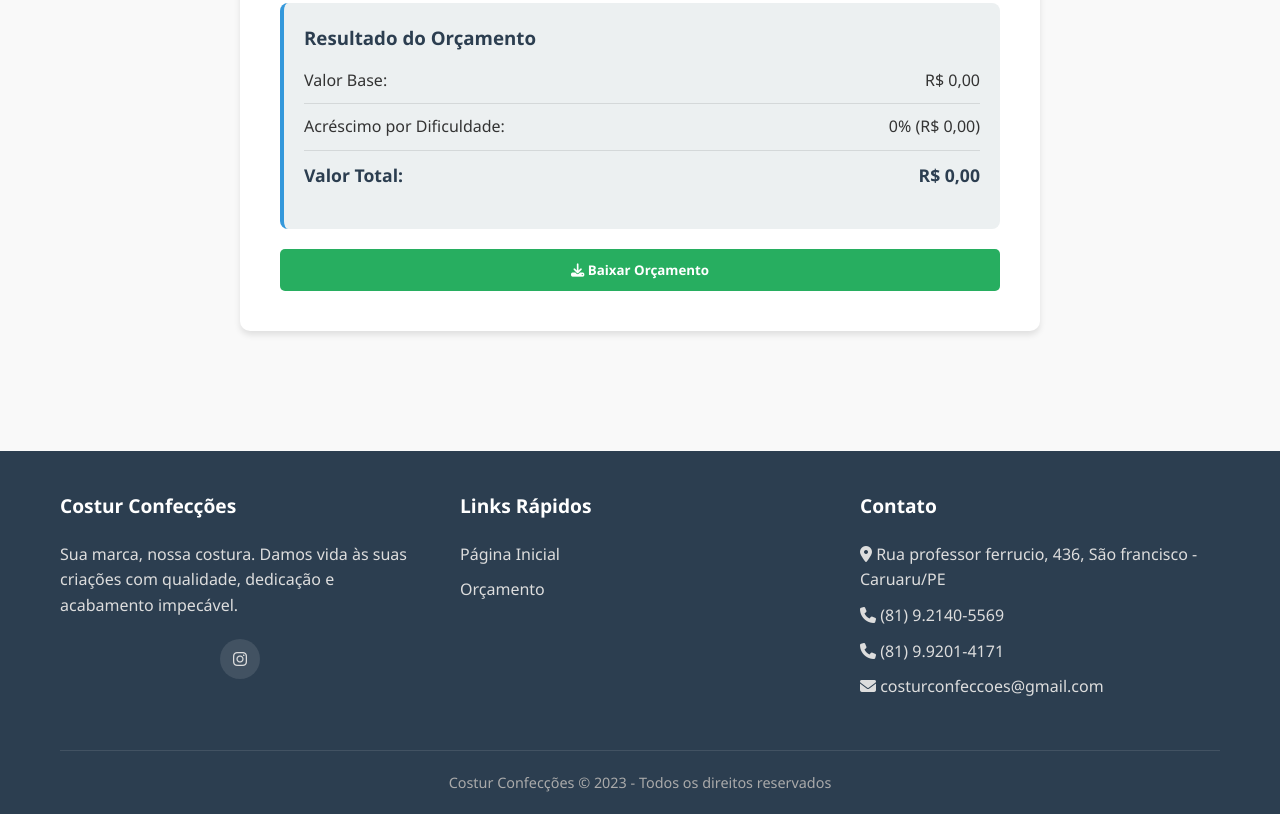
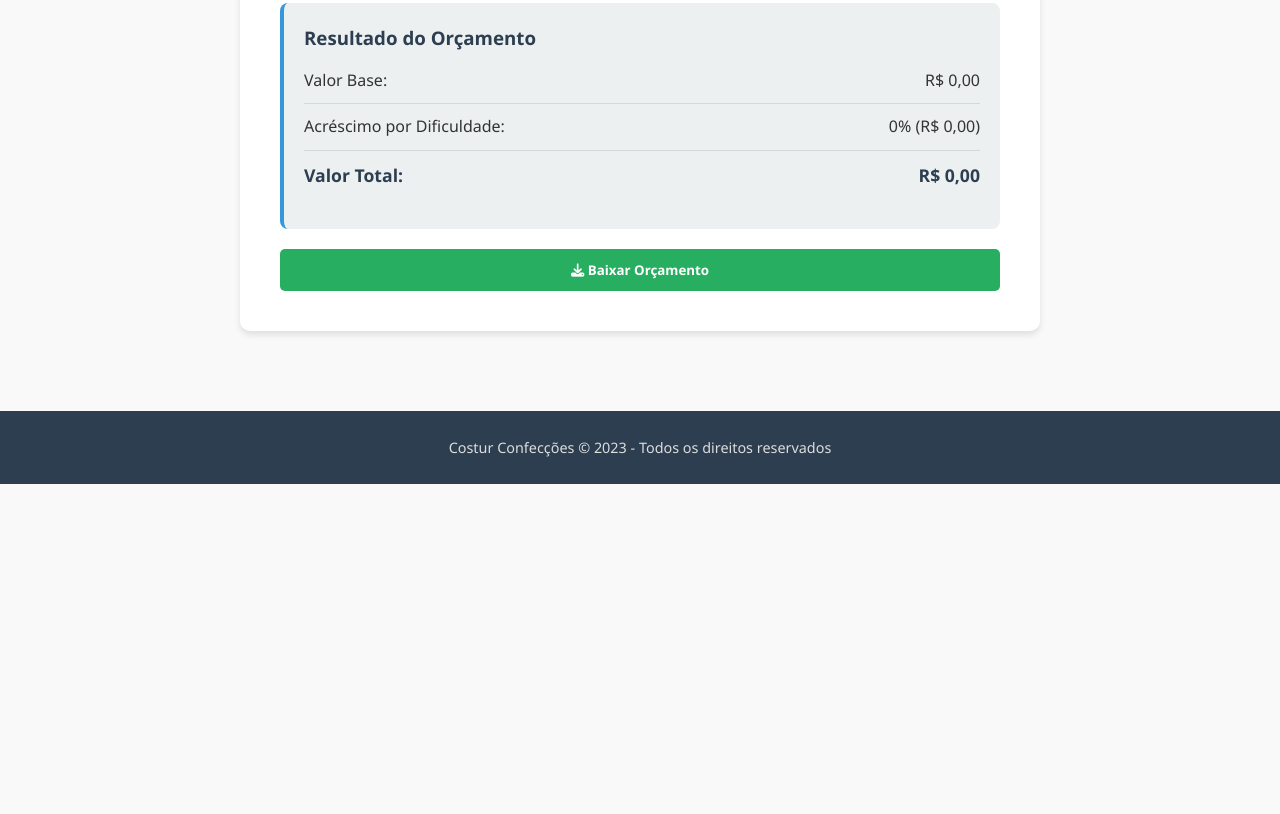
Before and after one commit to costurconfeccoes-hub/or-amento, a plain HTML site: page index.html in a window 1280 px wide. Shown: the part 1120-1934 px from the top of the page. After the commit the page ends 1604 px from the top, so only its background shows below. Drawn offline with Linux system fonts and the light colour scheme.

Commit message:
Update index.html

```diff
--- a/index.html
+++ b/index.html
@@ -29,6 +29,9 @@
             line-height: 1.6;
             overflow-x: hidden;
             overflow-y: auto;
+            display: flex;
+            flex-direction: column;
+            min-height: 100vh;
         }
 
         .container {
@@ -278,66 +281,18 @@
             transform: translateY(-3px);
         }
 
-        /* Footer */
+        /* Footer Simplificado */
         footer {
             background-color: var(--primary);
             color: white;
-            padding: 40px 0 20px;
-            margin-top: 40px;
-        }
-
-        .footer-content {
-            display: grid;
-            grid-template-columns: repeat(auto-fit, minmax(250px, 1fr));
-            gap: 40px;
-            margin-bottom: 40px;
-        }
-
-        .footer-column h3 {
-            margin-bottom: 20px;
-            font-size: 1.2rem;
-        }
-
-        .footer-column p, .footer-column a {
-            margin-bottom: 10px;
-            display: block;
-            color: #ddd;
-            text-decoration: none;
-        }
-
-        .footer-column a:hover {
-            color: white;
-        }
-
-        .social-links {
-            display: flex;
-            gap: 15px;
-            margin-top: 20px;
-            justify-content: center;
-        }
-
-        .social-links a {
-            display: inline-flex;
-            align-items: center;
-            justify-content: center;
-            width: 40px;
-            height: 40px;
-            background-color: rgba(255, 255, 255, 0.1);
-            border-radius: 50%;
-            transition: all 0.3s ease;
-        }
-
-        .social-links a:hover {
-            background-color: var(--secondary);
-            transform: translateY(-5px);
+            padding: 25px 0;
+            margin-top: auto;
+            text-align: center;
         }
 
         .copyright {
-            text-align: center;
-            padding-top: 20px;
-            border-top: 1px solid rgba(255, 255, 255, 0.1);
             font-size: 0.9rem;
-            color: #aaa;
+            color: #ddd;
         }
 
         /* Responsive */
@@ -366,11 +321,6 @@
 
             .form-row {
                 grid-template-columns: 1fr;
-            }
-
-            .footer-content {
-                grid-template-columns: 1fr;
-                text-align: center;
             }
         }
 
@@ -598,30 +548,9 @@
         </div>
     </div>
 
-    <!-- Footer -->
+    <!-- Footer Simplificado -->
     <footer>
         <div class="container">
-            <div class="footer-content">
-                <div class="footer-column">
-                    <h3>Costur Confecções</h3>
-                    <p>Sua marca, nossa costura. Damos vida às suas criações com qualidade, dedicação e acabamento impecável.</p>
-                    <div class="social-links">
-                        <a href="https://www.instagram.com/costurconfeccoes" target="_blank"><i class="fab fa-instagram"></i></a>
-                    </div>
-                </div>
-                <div class="footer-column">
-                    <h3>Links Rápidos</h3>
-                    <a href="index.html">Página Inicial</a>
-                    <a href="#budget">Orçamento</a>
-                </div>
-                <div class="footer-column">
-                    <h3>Contato</h3>
-                    <p><i class="fas fa-map-marker-alt"></i> Rua professor ferrucio, 436, São francisco - Caruaru/PE</p>
-                    <p><i class="fas fa-phone"></i> (81) 9.2140-5569</p>
-                    <p><i class="fas fa-phone"></i> (81) 9.9201-4171</p>
-                    <p><i class="fas fa-envelope"></i> costurconfeccoes@gmail.com</p>
-                </div>
-            </div>
             <div class="copyright">
                 <p>Costur Confecções © 2023 - Todos os direitos reservados</p>
             </div>
```
